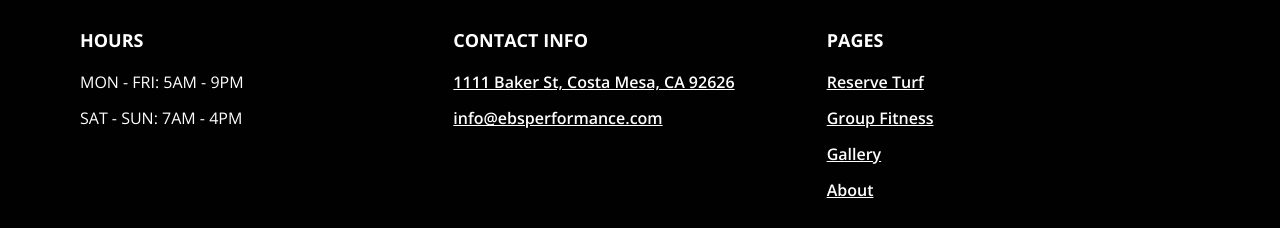
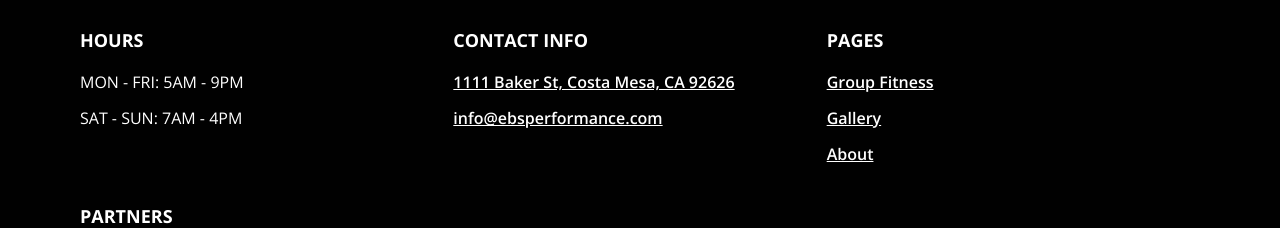
Before and after one commit to meppsilon/ebs-performance, a Gatsby site: page /gallery in a window 1280 px wide. Shown: the part 358-586 px from the top of the page. Built offline with nearby package versions, Linux system fonts and the light colour scheme; Gatsby itself is replaced by a stand-in of ours.

Commit message:
chore: remove reserve turf from links

```diff
--- a/src/components/Footer.js
+++ b/src/components/Footer.js
@@ -46,9 +46,9 @@ const Footer = class extends React.Component {
             </div>
             <div className="flex flex-col mb-6 md:w-1/3">
               <div className="uppercase text-lg font-bold mb-4">Pages</div>
-              <Link className="mb-3 font-semibold" to="/turf-space">
+              {/* <Link className="mb-3 font-semibold" to="/turf-space">
                 Reserve Turf
-              </Link>
+              </Link> */}
               <a className="mb-3 font-semibold" href="/group-fit">
                 Group Fitness
               </a>
--- a/src/components/Navbar/Navbar.js
+++ b/src/components/Navbar/Navbar.js
@@ -57,12 +57,12 @@ const Navbar = class extends React.Component {
               className={`navbar-menu ${this.state.navBarActiveClass} flex`}
             >
               <div className="flex">
-                <Link
+                {/* <Link
                   className="navbar-item flex items-center no-underline"
                   to="/turf-space"
                 >
                   Reserve Turf
-                </Link>
+                </Link> */}
                 <a
                   className="navbar-item flex items-center no-underline"
                   href="/group-fit"
@@ -108,7 +108,7 @@ const Navbar = class extends React.Component {
         {open && (
           <SmallMenu
             sections={[
-              { title: 'Reserve Turf', link: 'turf-space' },
+              // { title: 'Reserve Turf', link: 'turf-space' },
               { title: 'Group Fitness', isA: true, link: 'group-fit' },
               { title: 'Gallery', link: 'gallery' },
               { title: 'About', link: 'about' },
```
